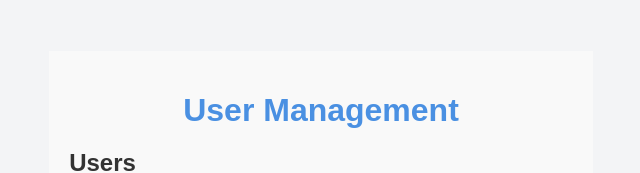
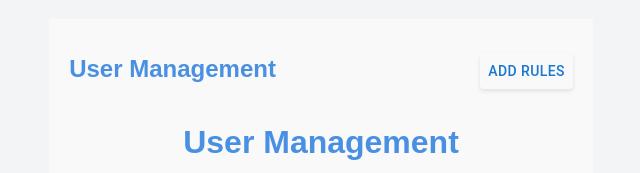
Before and after one commit to IS2-Class-Connect/classconnect-backoffice, a React (Vite) app in the folder frontend/: page /home in a window 1280 px wide. Shown: the part 161-334 px from the top of the page, without its empty margins (319-959 px from the left). Built offline with nearby package versions, Linux system fonts and the light colour scheme; no server answers.

Commit message:
add button to add rules

```diff
--- a/frontend/src/components/UserList.tsx
+++ b/frontend/src/components/UserList.tsx
@@ -8,7 +8,7 @@ import DialogContent from '@mui/material/DialogContent';
 import DialogContentText from '@mui/material/DialogContentText';
 import DialogTitle from '@mui/material/DialogTitle';
 import Button from '@mui/material/Button';
-
+import { useNavigate } from 'react-router-dom';
 interface Course {
   id: string;
   title: string;
@@ -43,6 +43,11 @@ const UserList = () => {
     onConfirm: () => { },
     onCancel: () => { },
   });
+
+  const navigate = useNavigate();
+  const handleAddRules = () => {
+    navigate('/add-rules');
+  };
 
   useEffect(() => {
     const fetchData = async () => {
@@ -164,6 +169,13 @@ const UserList = () => {
 
   return (
     <div>
+    <div className="user-list-header">
+      <h1 className="user-list-title">User Management</h1>
+      <Button className="add-rules-button" onClick={handleAddRules}>
+        Add rules
+      </Button>
+    </div>
+
       <h1>User Management</h1>
 
       <h2>Users</h2>
--- a/frontend/src/styles/UserList.css
+++ b/frontend/src/styles/UserList.css
@@ -55,3 +55,29 @@
 .course-entry {
   margin-bottom: 15px;
 }
+
+.user-list-header {
+  display: flex;
+  justify-content: space-between;
+  align-items: center;
+  margin-bottom: 20px;
+}
+
+.add-rules-button {
+  background-color: #4a90e2;
+  color: #fff;
+  border: none;
+  padding: 10px 16px;
+  border-radius: 6px;
+  font-size: 14px;
+  font-weight: bold;
+  text-transform: uppercase;
+  transition: background-color 0.2s ease;
+  cursor: pointer;
+  box-shadow: 0 2px 4px rgba(0, 0, 0, 0.1);
+}
+
+.add-rules-button:hover {
+  background-color: #357abd;
+  color: #fff;
+}
```
